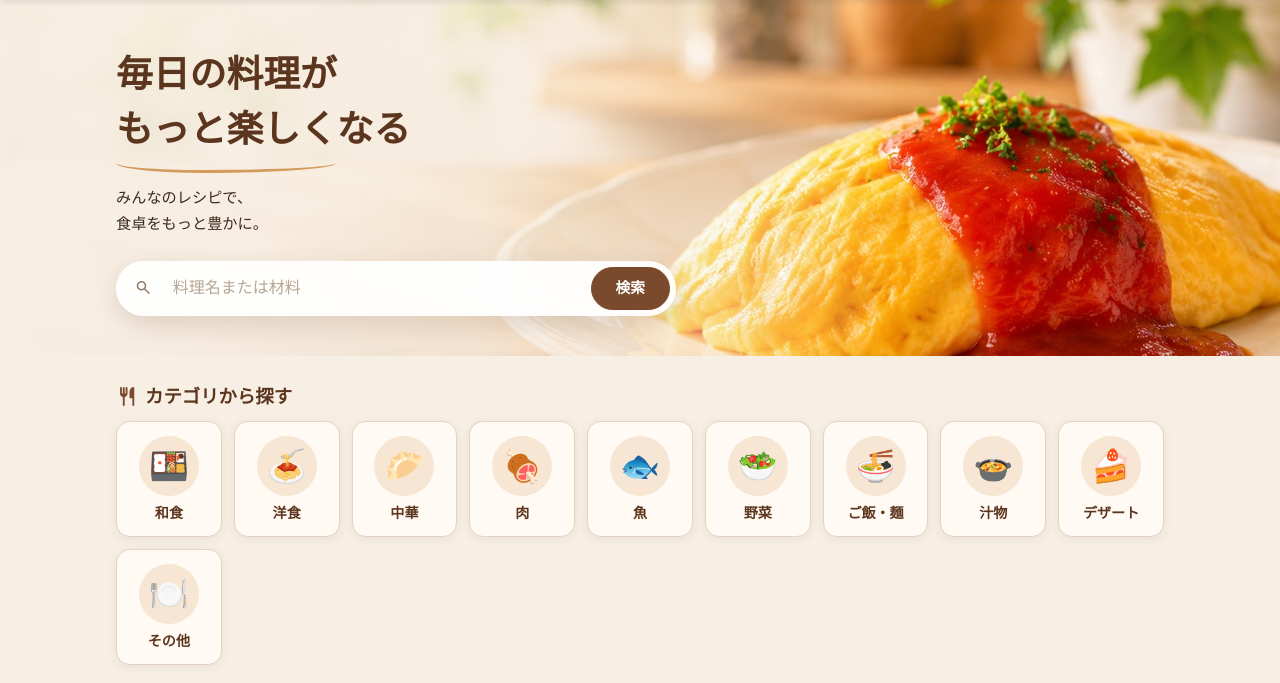
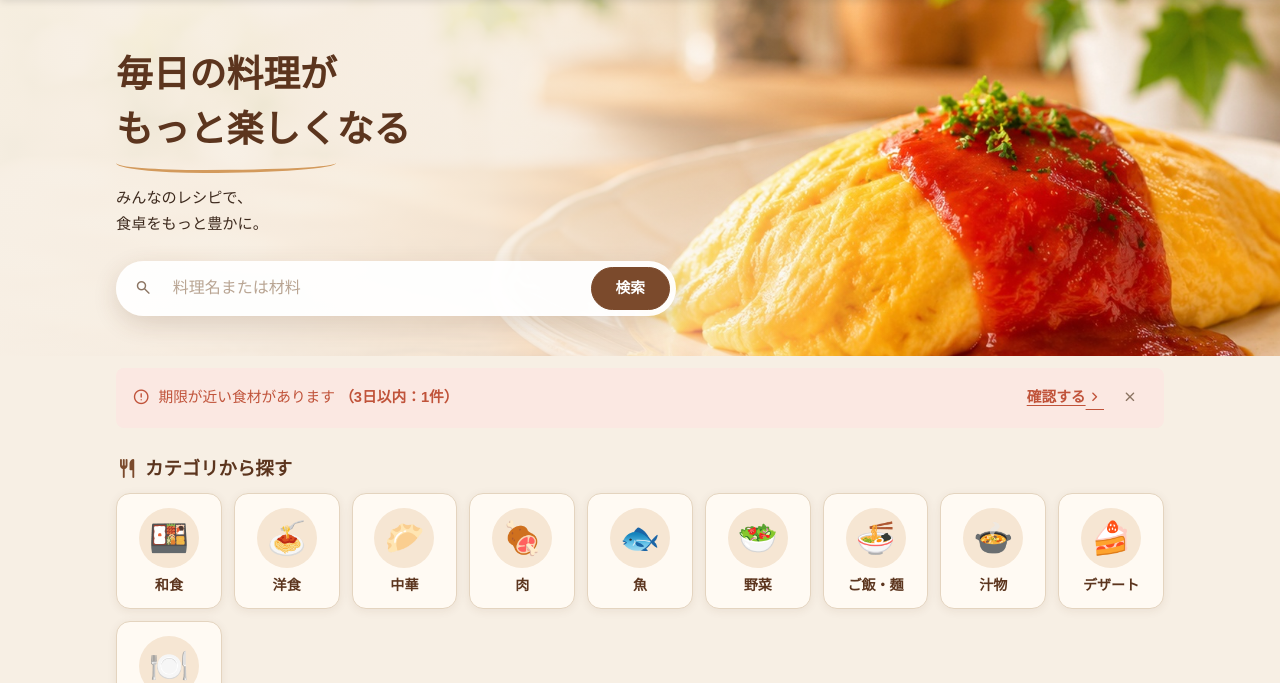
Before and after one commit to fko2547025-star/recipesmanagement, a Spring Boot app: page /recipes in a window 1280 px wide. Shown: the part 61-744 px from the top of the page. Run offline with Spring Boot 4, Linux system fonts and the light colour scheme; the visitor is signed in with stand-in values (Sample User, id 1); tables that the repository leaves empty hold one stand-in row (values such as "Sample post"); grey boxes marked "Sample" are stand-in pictures; some of the project's set-up classes (security, data sources, template engines, error pages and the like) are left out, and stand-ins take their place; some web fonts are replaced.

Commit message:
レシピ一覧に期限が近い食材のお知らせを表示
- ログイン中で期限が3日以内の食材があるとき、食材管理と同じ帯を出す
- 「×」で閉じると、その日は表示しない（ブラウザに日付を覚える）

Co-Authored-By: Claude Opus 5.5 <noreply@anthropic.com>
Claude-Session: https://claude.ai/code/session_01HKqXhc67tbKA5ucWatXTgM

```diff
--- a/src/main/resources/templates/recipes/list.html
+++ b/src/main/resources/templates/recipes/list.html
@@ -21,6 +21,22 @@
                 <input type="hidden" name="feed" th:value="${feed}"><!-- ★ フォロー中のまま検索する -->
                 <button type="submit">検索</button>
             </form>
+        </div>
+    </section>
+
+    <!-- ===== 期限のお知らせ（ログイン中で、期限が近い食材があるときだけ） =====
+         expiringCount は LoginUserAdvice が全画面に渡している（ヘッダーの数字と同じ）。
+         「×」で閉じると、その日はもう出さない（ブラウザに今日の日付を覚えておく） -->
+    <section th:if="${expiringCount > 0}" id="expiryNotice" class="is-hidden">
+        <div class="alert alert--error banner">
+            <span class="material-symbols-rounded">error</span>
+            <span>期限が近い食材があります
+                <strong th:text="'（3日以内：' + ${expiringCount} + '件）'">（3日以内：3件）</strong>
+            </span>
+            <a href="/ingredients#expiring" class="banner__link">確認する<span class="material-symbols-rounded">chevron_right</span></a>
+            <button type="button" class="icon-btn" onclick="closeExpiryNotice()" title="今日はもう表示しない">
+                <span class="material-symbols-rounded">close</span>
+            </button>
         </div>
     </section>
 
@@ -109,5 +125,26 @@
         </div>
     </section>
 
+    <script>
+        // ===== 期限のお知らせ：今日「×」で閉じていなければ表示する =====
+        // localStorage はブラウザに小さな値を覚えておく仕組み。使えないブラウザでも表示はする
+        const EXPIRY_KEY = 'expiryNoticeClosed';
+        const today = new Date().toLocaleDateString('sv');   // 例：2026-11-19（sv は「年-月-日」の形になる）
+
+        function closeExpiryNotice() {
+            document.getElementById('expiryNotice').classList.add('is-hidden');
+            try { localStorage.setItem(EXPIRY_KEY, today); } catch (e) { /* 覚えられなくても閉じるだけ */ }
+        }
+
+        (function () {
+            const notice = document.getElementById('expiryNotice');
+            if (!notice) return;                                  // 期限が近い食材が無いときは何もしない
+            let closedDay = null;
+            try { closedDay = localStorage.getItem(EXPIRY_KEY); } catch (e) { /* 読めなければ表示する */ }
+            if (closedDay !== today) {
+                notice.classList.remove('is-hidden');
+            }
+        })();
+    </script>
 </body>
 </html>
```
